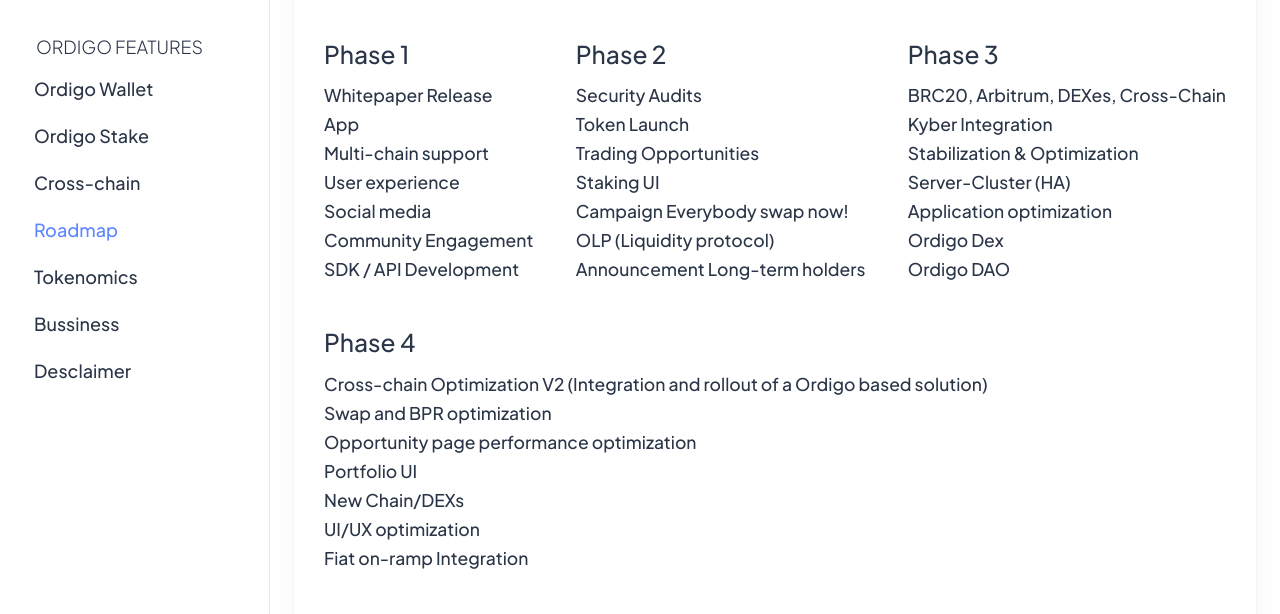
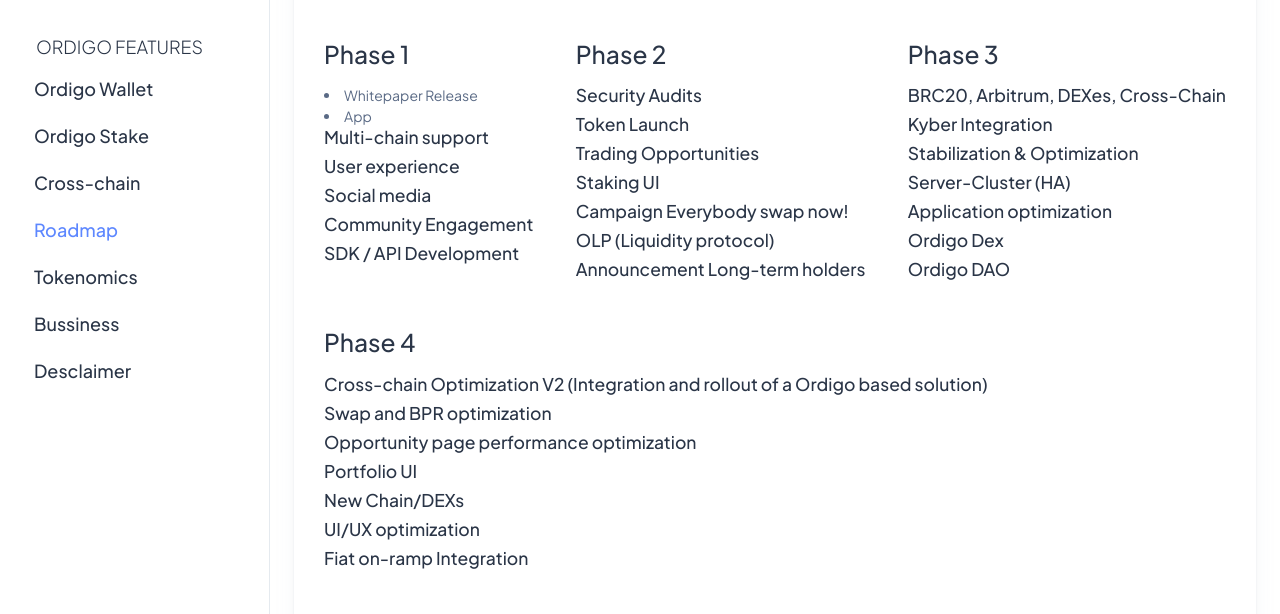
Before and after one commit to maulanabadarin123/ordigo, a website: page roadmap.html in a window 1280 px wide. Shown: the part 173-787 px from the top of the page. Drawn offline with Linux system fonts and the light colour scheme.

Commit message:
Update roadmap.html

```diff
--- a/roadmap.html
+++ b/roadmap.html
@@ -116,8 +116,8 @@
             <div class="d-flex flex-wrap gap-4 justify-content-between">
               <div class="mt-2 mb-2">
                 <h3 class="mb-3">Phase 1</h3>
-                <h5>Whitepaper Release</h5>
-                <h5>App</h5>
+                <li>Whitepaper Release</li>
+                <li>App</li>
                 <h5>Multi-chain support</h5>
                 <h5>User experience</h5>
                 <h5>Social media</h5>
```
